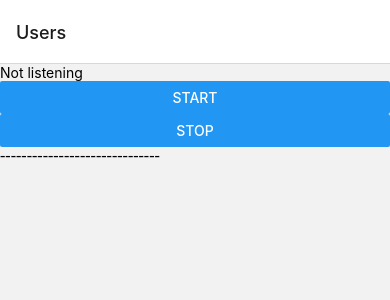
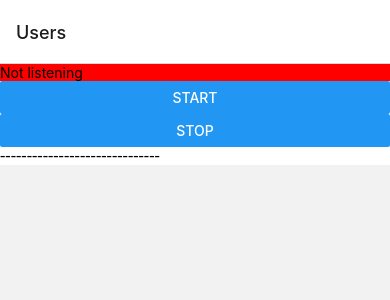
Before and after one commit to AspiranteDevWeb/sms_gateway, a React Native app: screen / in a window 390 px wide. Shown: the top 300 px of the page. Built offline with nearby package versions, Linux system fonts and the light colour scheme.

Commit message:
updating...

```diff
--- a/App.js
+++ b/App.js
@@ -15,7 +15,10 @@ export default function App() {
 
 
 
-      <StackNavigator/>
+      <View style={styles.container}>
+        <StatusBar backgroundColor='white' barStyle='light-content'/>
+        <StackNavigator/>
+      </View>
 
   );
 }
@@ -24,7 +27,6 @@ const styles = StyleSheet.create({
   container: {
     flex: 1,
     backgroundColor: '#fff',
-    alignItems: 'center',
-    justifyContent: 'center',
+
   },
 });
--- a/src/components/index.js
+++ b/src/components/index.js
@@ -1,7 +1,7 @@
 import React from "react";
 import Start_button from "./buttons/start_buttons";
 import Stop_button from "./buttons/stop_button";
-import { View,Text } from "react-native";
+import { View,Text, StyleSheet } from "react-native";
 import Card_user from "./cards/card_user";
 
 
@@ -9,8 +9,8 @@ import Card_user from "./cards/card_user";
 export default function Display_pages({stateButtonStart, viewState_StartButton, viewState_StopButton}){
 
     return(
-       <View>
-        { stateButtonStart === true ?  <Text>Currently listening</Text> : <Text>Not listening</Text>}
+       <View style={styles.container}>
+        { stateButtonStart === true ?  <Text style={styles.positive}>Currently listening</Text> : <Text style={styles.negative}>Not listening</Text>}
          <View>
             <Start_button viewState_StartButton={viewState_StartButton}/>
             <Stop_button viewState_StopButton={viewState_StopButton}/>
@@ -21,3 +21,19 @@ export default function Display_pages({stateButtonStart, viewState_StartButton,
        </View>
     )
 }
+
+const styles = StyleSheet.create({
+   container: {
+     flex: 1,
+     backgroundColor: 'white',
+
+   },
+   positive:{
+      backgroundColor:'green',
+      color:'black',
+   },
+   negative:{
+      backgroundColor:'red',
+      color:'black',
+   },
+ });
```
